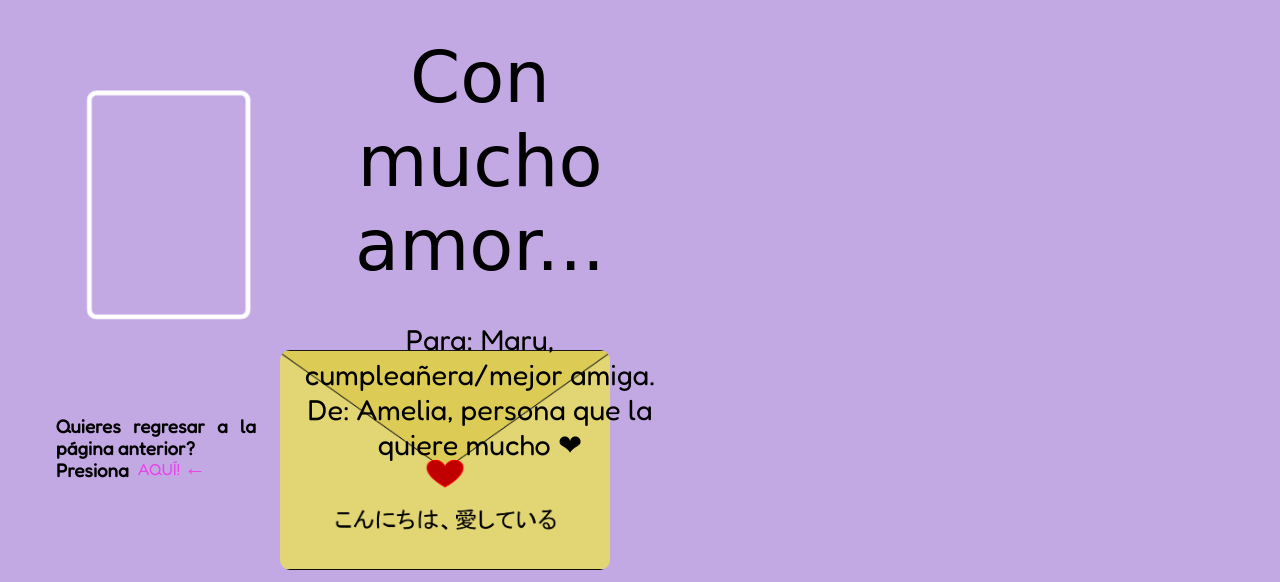
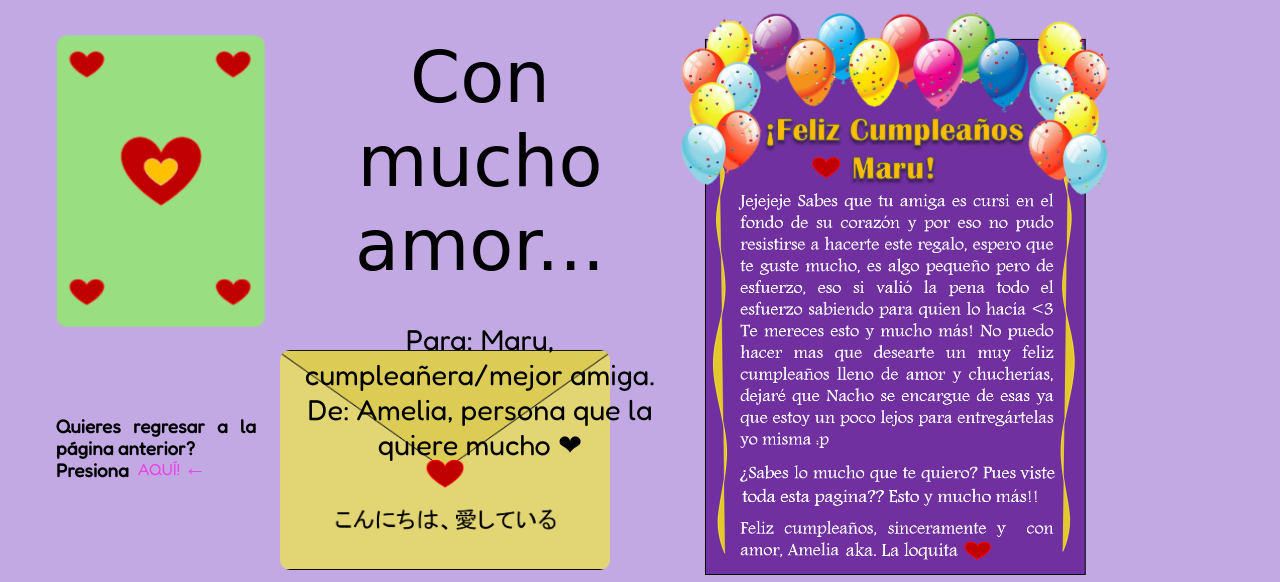
Before and after one commit to Hannah2016/FelizCumpleMaru, a plain HTML site: page cartas.html in a window 1280 px wide. Drawn offline with Linux system fonts and the light colour scheme; a web font is replaced by a local one.

Commit message:
Update style2.css

```diff
--- a/Styles/style2.css
+++ b/Styles/style2.css
@@ -64,7 +64,7 @@ body {
 }
 
 .card-img1 {
-  background: url(./Images/carta1.png);
+  background: url(../Images/carta1.png);
   position: relative;
   width: 100%;
   height: 100%;
@@ -158,7 +158,7 @@ body {
 }
 
 .card-img2 {
-  background: url(/Images/carta2.png);
+  background: url(../Images/carta2.png);
   position: relative;
   width: 100%;
   height: 100%;
@@ -263,7 +263,7 @@ body {
 }
 
 .card-img3 {
-  background: url(Images/carta3.png);
+  background: url(../Images/carta3.png);
   position: relative;
   width: 100%;
   height: 100%;
```
